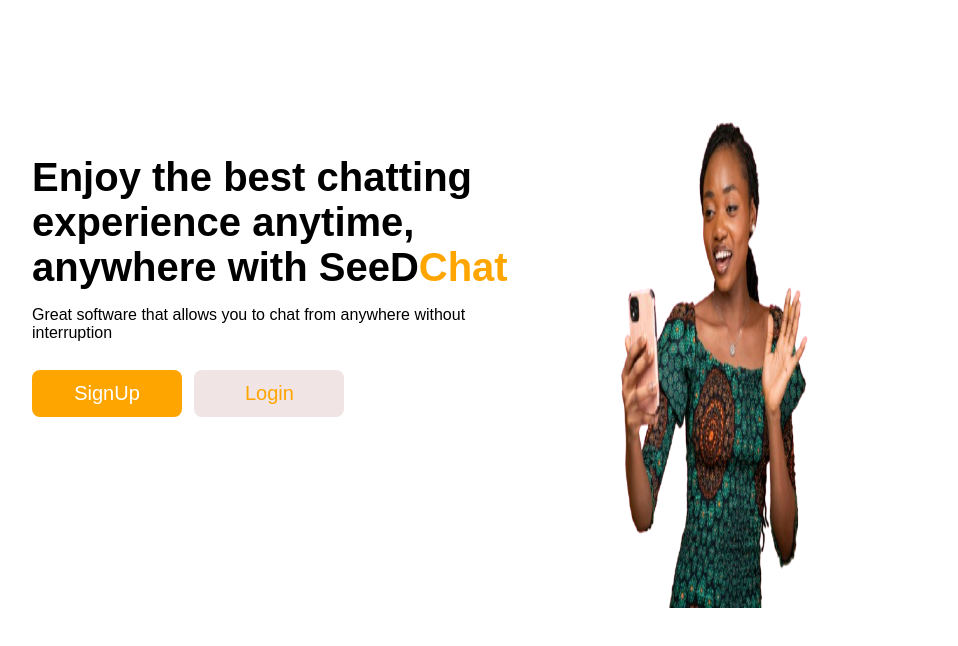
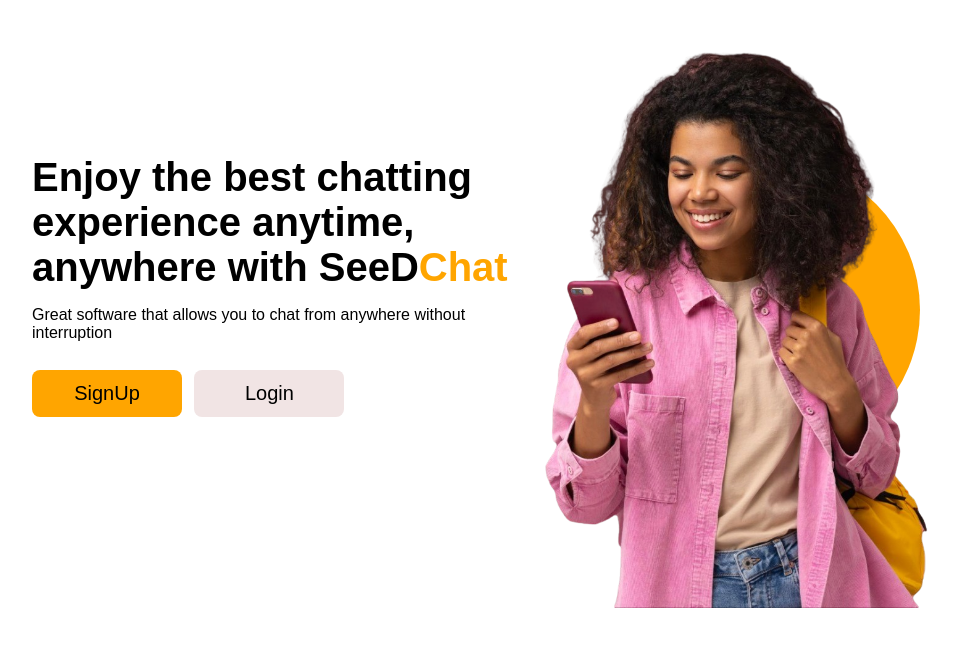
Before and after one commit to NJEI03/SeeDChat, a website: page Public/pages/SeeDChat.html in a window 1280 px wide. Shown: the whole page, without its empty margins (104-1062 px from the left). Drawn offline with Linux system fonts and the light colour scheme.

Commit message:
A touch on the landing page

```diff
--- a/Public/css/SeeDchat.css
+++ b/Public/css/SeeDchat.css
@@ -38,6 +38,10 @@
     padding: 12px;
     border-radius: 8px;
 }
+.btn a{
+    text-decoration: none;
+    color: initial;
+}
 .btns .signup{
     color: white;
     background-color: orange;
@@ -68,3 +72,14 @@
     width: 30vw;
     height: 70vh;
 }
+.special{
+    height: 300px;
+    width: 300px;
+    border-radius: 50%;
+    background-color: orange;
+    position: absolute;
+    top: 20%;
+    right: 20%;
+    z-index: -1;
+
+}
--- a/Public/pages/SeeDChat.html
+++ b/Public/pages/SeeDChat.html
@@ -14,14 +14,15 @@
         <h1>Enjoy the best chatting experience anytime, anywhere with SeeD<span>Chat</span></h1>
         <p>Great software that allows you to chat from anywhere without interruption</p>
         <div class="btns">
-            <button class="btn signup">SignUp</button>
-            <button class="btn login">Login</button>
+            <button class="btn signup"><a href="./signup.html">SignUp</a></button>
+            <button class="btn login"><a href="./login.html">Login</a></button>
         </div>
     </div>
     <div class="image-cont">
-        <img class="hero-pic" src="../Assets/img-icons/african-lady-phone.png" alt="african-lady-with-phne">
+        <img class="hero-pic" src="../Assets/img-icons/african-black_lady-removebg.png" alt="african-lady-with-phne">
     </div>
 </div>
+<div class="special"></div>
 
 
 
```
Also changed, not shown: Public/Assets/img-icons/african-black lady.jpg (added), Public/Assets/img-icons/african-black_lady-removebg.png (added), Public/Assets/img-icons/african-lady-phone.png (deleted).
